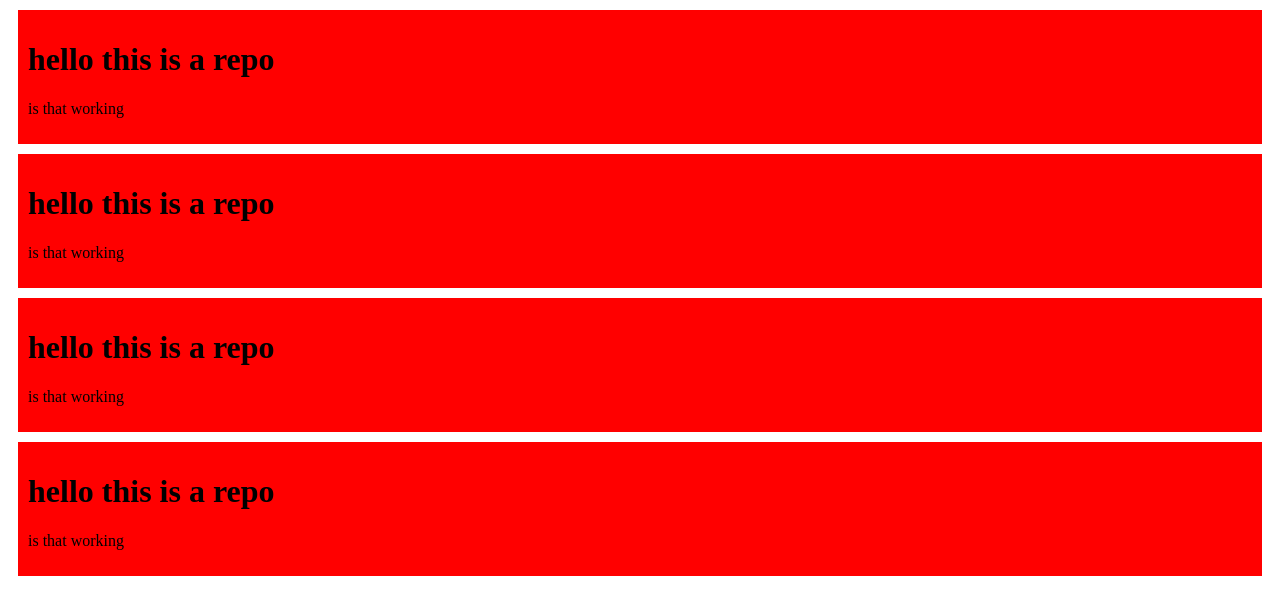
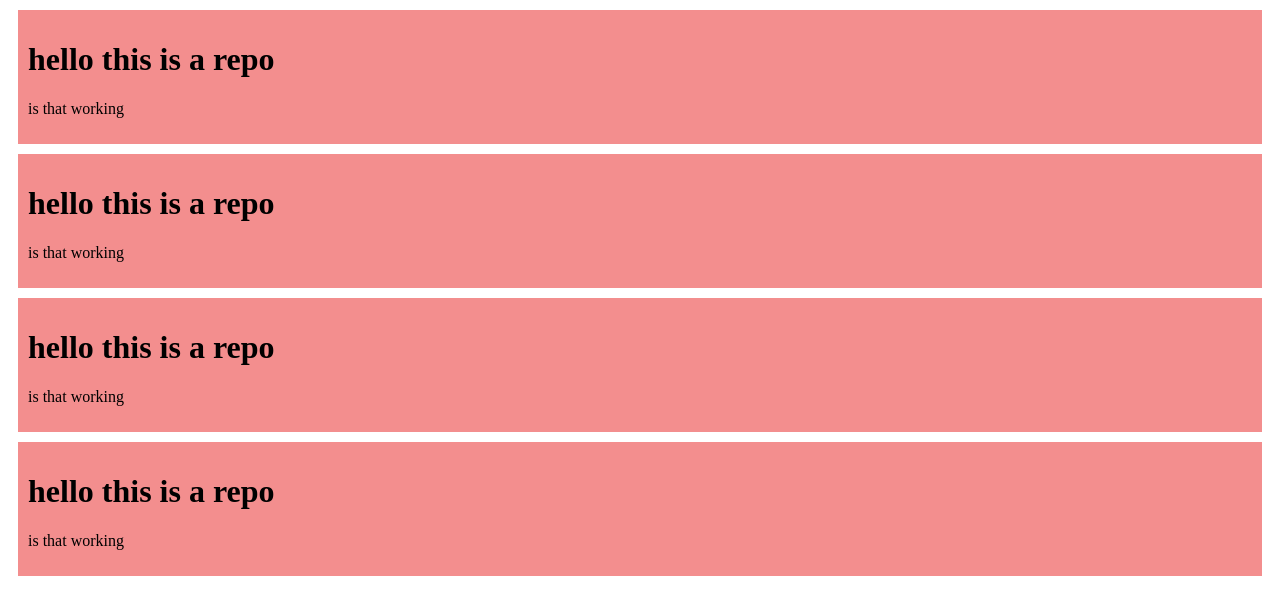
Before and after one commit to mdomarfaruksiam/ci-practice-1, a plain HTML site: page index.html in a window 1280 px wide. Drawn offline with Linux system fonts and the light colour scheme.

Commit message:
is that ok

```diff
--- a/styles/style.css
+++ b/styles/style.css
@@ -1,5 +1,5 @@
 div {
     margin: 10px;
     padding: 10px;
-    background: red;
+    background: rgb(243, 142, 142);
 }
```
